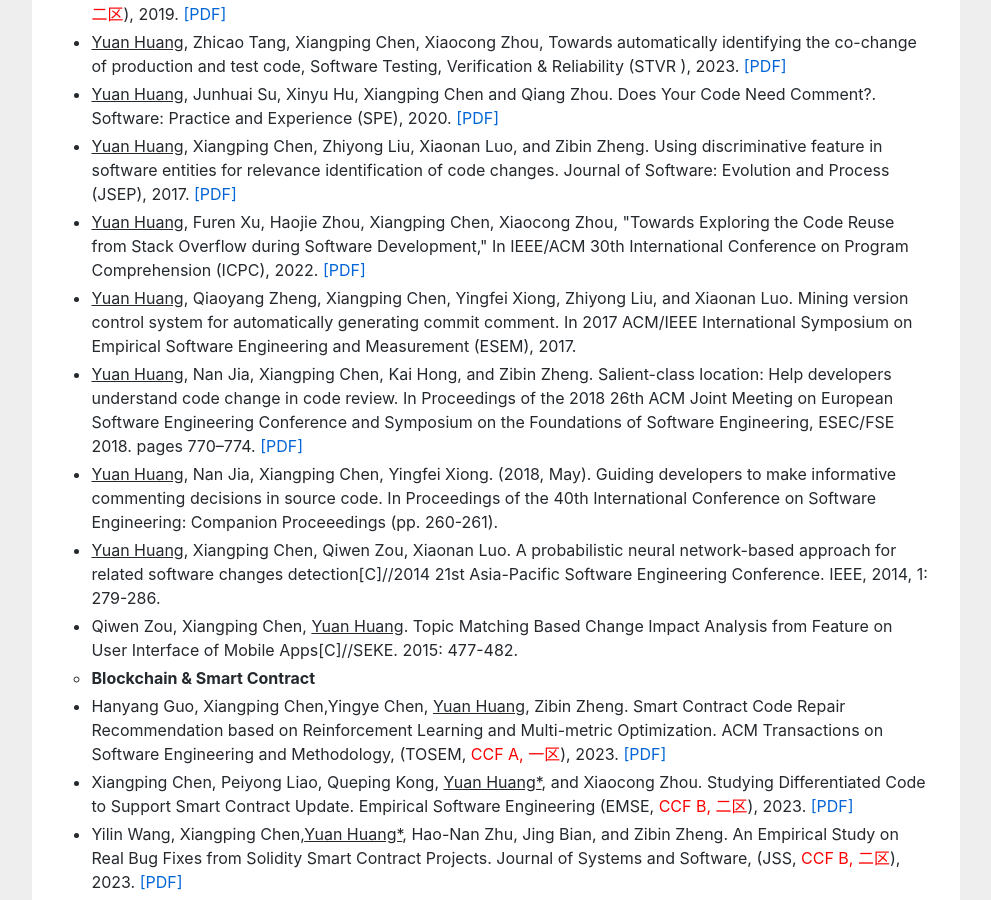
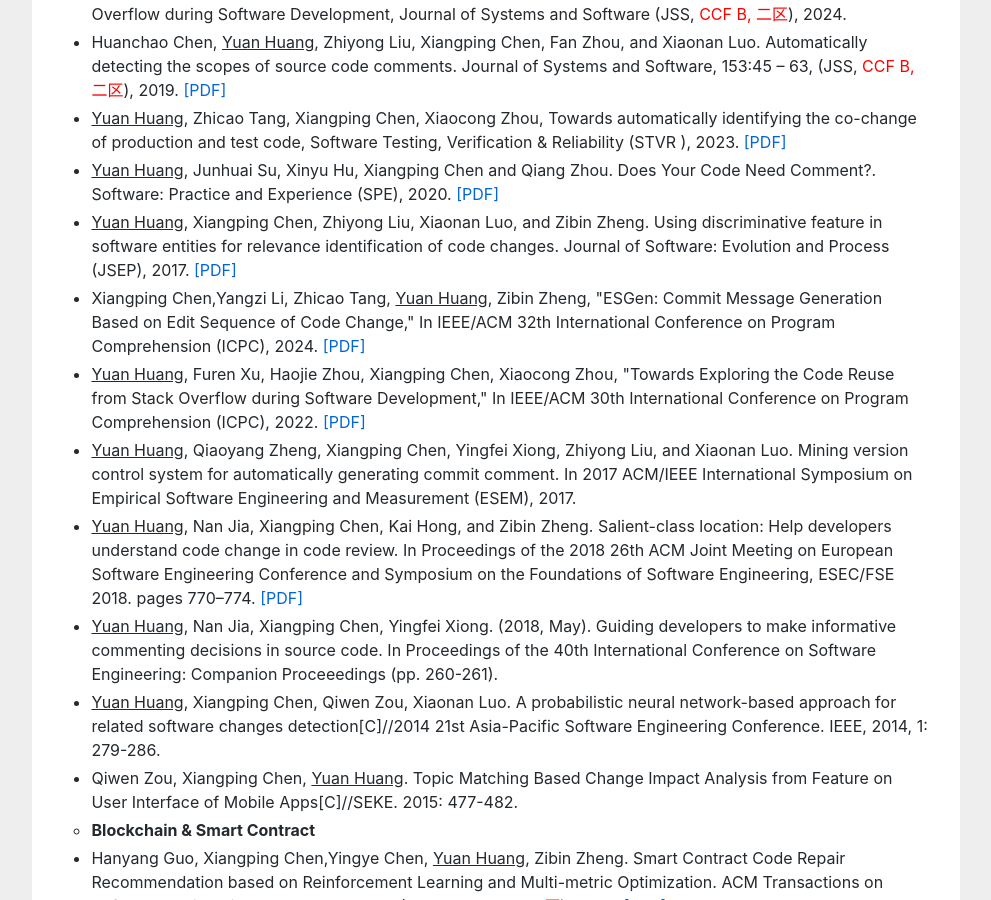
Before and after one commit to huangyuan-hy/huangyuan-hy.github.io, a Jekyll site: the page index.html, which Jekyll copies as it is, in a window 1280 px wide and 900 px high, scrolled down 2199 px. Shown: the whole window, without its empty margins (144-1135 px from the left). Built offline with Jekyll 4.4.1, drawn with Linux system fonts in a browser that asks for light colours; some of the changed text lies outside the part shown.

Commit message:
Update index.html

```diff
--- a/index.html
+++ b/index.html
@@ -81,6 +81,7 @@ gtag('config', 'UA-158965281-1');
 
 				<h2>News</h2>
 					<ul>
+						<li><b>January 11, 2024</b>,  <a href=""><u>ESGen: Commit Message Generation Based on Edit Sequence of Code Change</u></a> was accepted at ICPC 2024. This work was completed by Li Yangzi, an undergraduate student in our research group. </li>
 						<li><b>January 04, 2024</b>,  <a href=""><u>An Empirical Study of Code Reuse between GitHub and Stack Overflow during Software Development</u></a> was accepted at Journal of Systems and Software. This paper is an extension version of the paper accepted by ICPC'22. </li>
 						<li><b>December 01, 2023</b>,  <a href=""><u>Smart Contract Code Repair Recommendation based on Reinforcement Learning and Multi-metric Optimization</u></a> was accepted at ACM Transactions on Software Engineering and Methodology. </li>
 						<li><b>November 18, 2023</b>,  <a href=""><u>Towards Automatically Identifying the Co-change of Production and Test Code</u></a> was accepted at Software Testing, Verification & Reliability. </li>
@@ -142,6 +143,7 @@ empirical study to learn how programmers reuse code on <a href="https://stackove
 <li><u>Yuan Huang</u>, Zhicao Tang, Xiangping Chen, Xiaocong Zhou, Towards automatically identifying the co-change of production and test code,  Software Testing, Verification & Reliability (STVR <a href="" style="color:red;"> </a>), 2023. <a href="">[PDF]</a></li>
 <li><u>Yuan Huang</u>, Junhuai Su, Xinyu Hu, Xiangping Chen and Qiang Zhou. Does Your Code Need Comment?. Software: Practice and Experience (SPE), 2020. <a href="https://onlinelibrary.wiley.com/doi/abs/10.1002/spe.2772">[PDF]</a></li>
 <li><u>Yuan Huang</u>, Xiangping Chen, Zhiyong Liu, Xiaonan Luo, and Zibin Zheng. Using discriminative feature in software entities for relevance identification of code changes. Journal of Software: Evolution and Process (JSEP), 2017. <a href="https://onlinelibrary.wiley.com/doi/abs/10.1002/smr.1859">[PDF]</a></li>
+<li>Xiangping Chen,Yangzi Li, Zhicao Tang, <u>Yuan Huang</u>, Zibin Zheng, "ESGen: Commit Message Generation Based on Edit Sequence of Code Change," In IEEE/ACM 32th International Conference on Program Comprehension (ICPC), 2024.  <a href="">[PDF]</a></li>
 <li><u>Yuan Huang</u>, Furen Xu, Haojie Zhou, Xiangping Chen, Xiaocong Zhou, "Towards Exploring the Code Reuse from Stack Overflow during Software Development," In IEEE/ACM 30th International Conference on Program Comprehension (ICPC), 2022.  <a href="https://arxiv.org/pdf/2204.12711.pdf">[PDF]</a></li>
 <li><u>Yuan Huang</u>, Qiaoyang Zheng, Xiangping Chen, Yingfei Xiong, Zhiyong Liu, and Xiaonan Luo. Mining version control system for automatically generating commit comment. In 2017 ACM/IEEE International Symposium on Empirical Software Engineering and Measurement (ESEM), 2017.</li>
 <li><u>Yuan Huang</u>, Nan Jia, Xiangping Chen, Kai Hong, and Zibin Zheng. Salient-class location: Help developers understand code change in code review. In Proceedings of the 2018 26th ACM Joint Meeting on European Software Engineering Conference and Symposium on the Foundations of Software Engineering, ESEC/FSE 2018. pages 770–774.  <a href="https://dl.acm.org/doi/abs/10.1145/3236024.3264841">[PDF]</a></li>
```
